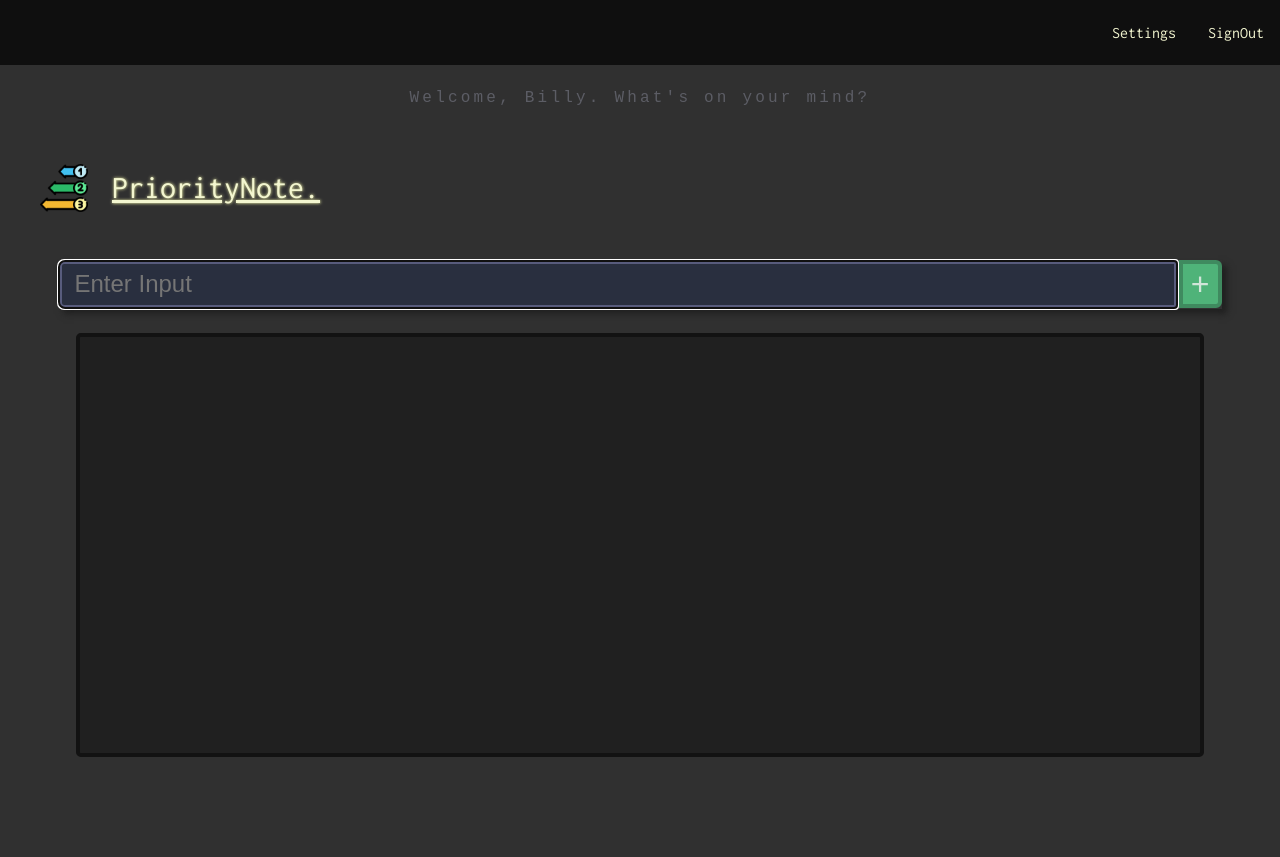
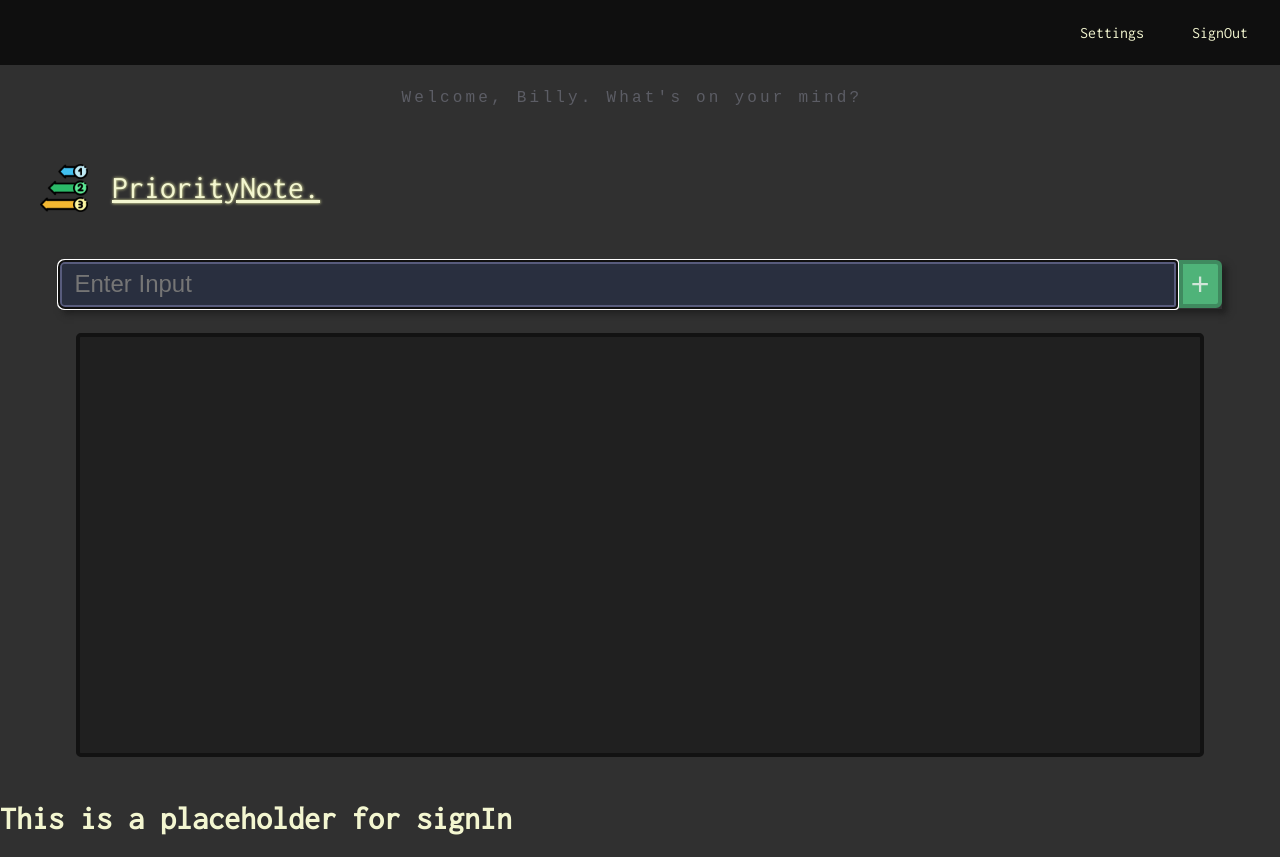
Before and after one commit to TusharShandilya/priority-note-webapp, a React (Create React App) app: page / in a window 1280 px wide. Before the commit the page ends 800 px from the top, so only its background shows below. Built offline with nearby package versions, Linux system fonts and the light colour scheme.

Commit message:
Nav bar CSS changes & signIn files created

```diff
--- a/src/components/Navigation/Navigation.css
+++ b/src/components/Navigation/Navigation.css
@@ -16,7 +16,7 @@
 
 
 
-.List {
+.list {
 
   display: flex;
   justify-content: flex-end;
@@ -24,4 +24,10 @@
 
 p{
   padding: .5rem 1rem;
+  margin-right: 1rem;
 }
+
+.list p:hover {
+  background-color: rgba(251, 255, 176,0.4);
+  transition: .5s;
+}
--- a/src/components/Navigation/Navigation.js
+++ b/src/components/Navigation/Navigation.js
@@ -5,7 +5,7 @@ import './Navigation.css';
 const Navigation = () => {
   return (
     <div className = "nav">
-        <div className='List'>
+        <div className='list'>
           <p>Settings</p>
           <p>SignOut</p>
         </div>
--- /dev/null
+++ b/src/components/SignIn/SignIn.js
@@ -0,0 +1,15 @@
+import React from 'react';
+
+class SignIn extends React.Component {
+
+    render(){
+
+        return(
+            <div>
+                <h1>This is a placeholder for signIn</h1>
+            </div>
+        );
+    }
+}
+
+export default SignIn;
--- a/src/containers/App.js
+++ b/src/containers/App.js
@@ -5,6 +5,7 @@ import Logo from '../components/Logo/Logo';
 import Welcome from '../components/Welcome/Welcome';
 import TaskInput from '../components/TaskInput/TaskInput';
 import NotesList from '../components/NotesList/NotesList';
+import SignIn from '../components/SignIn/SignIn';
 
 const initialState = {
   inputField: null,
@@ -56,10 +57,8 @@ class App extends Component {
   }
 
   keyPress = (e) => {
-
     if(e.keyCode === 13){
       this.handleAddClick();
-
     }
   }
 
@@ -85,8 +84,8 @@ class App extends Component {
 
         </div>
 
-        {/*
-        <SignIn />
+
+        <SignIn />{/*}
         <Register />
         <Topic /> //
         <Settings />
```
Also changed, not shown: src/components/SignIn/SignIn.css (added).
